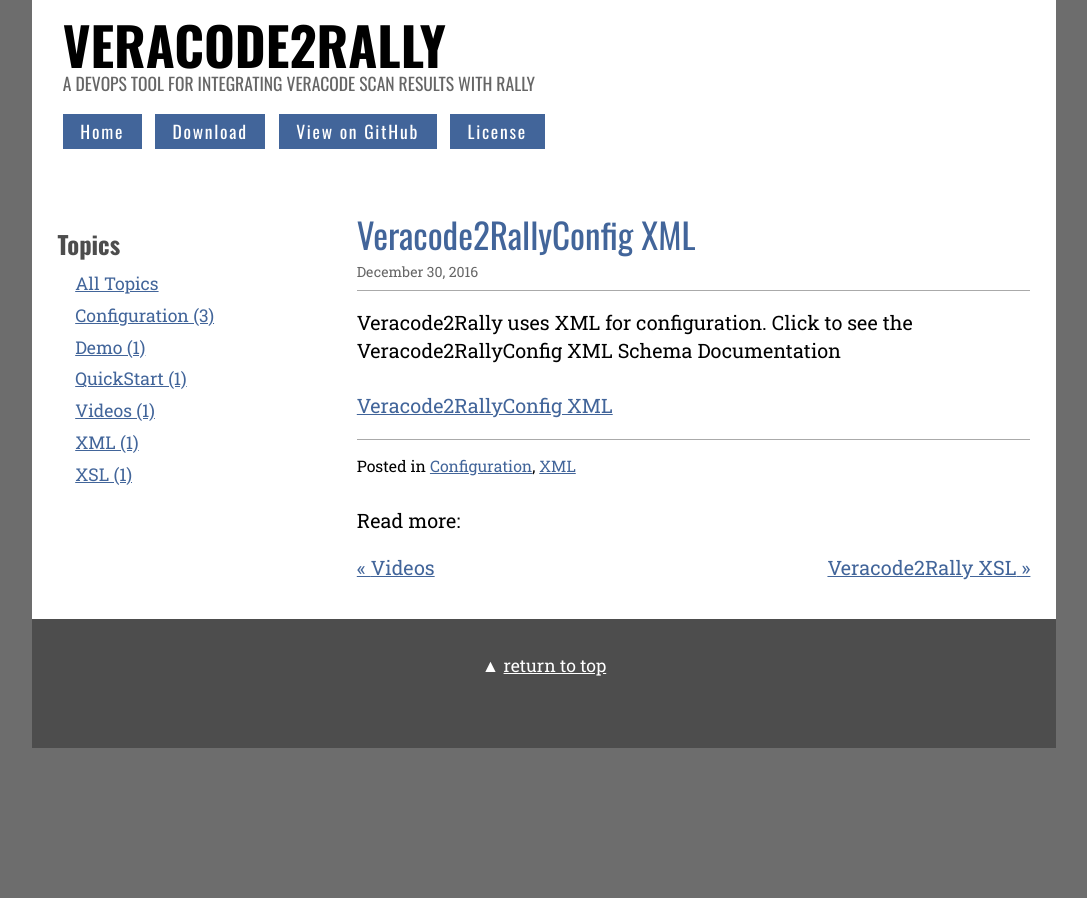
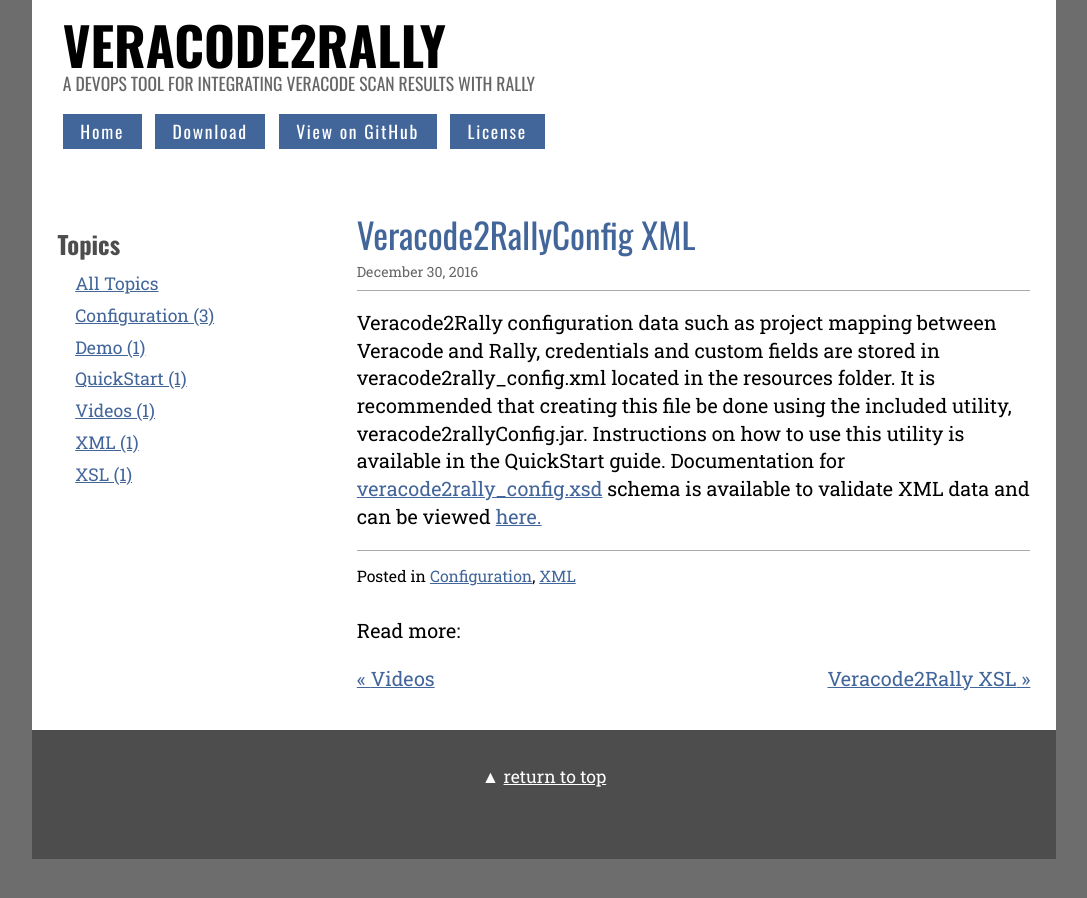
Before and after one commit to SecureDevOps/veracode2rally, a Jekyll site: the page built from _posts/2017-01-15-veracode2rallyConfig_xml.md, in a window 1280 px wide. Shown: the whole page, without its empty margins (96-1183 px from the left). Built offline with Jekyll 4.4.1, drawn with Linux system fonts in a browser that asks for light colours.

Commit message:
Updated files

```diff
--- a/_posts/2017-01-15-veracode2rallyConfig_xml.md
+++ b/_posts/2017-01-15-veracode2rallyConfig_xml.md
@@ -5,7 +5,8 @@
 tags: [Configuration, XML]
 ---
 
-Veracode2Rally uses XML for configuration. Click to see the Veracode2RallyConfig XML Schema Documentation
-<br>
-<br>
-<a href="{{site.baseurl}}/web/xsd/veracode2rally_config.html" target="_blank" title="Veracode2RallyConfig XML">Veracode2RallyConfig XML</a>
+Veracode2Rally configuration data such as project mapping between Veracode and Rally, credentials and custom fields
+are stored in veracode2rally_config.xml located in the resources folder. It is recommended that creating this file
+be done using the included utility, veracode2rallyConfig.jar. Instructions on how to use this utility is available in the QuickStart guide.
+Documentation for <a href="{{site.baseurl}}/web/xsd/veracode2rally_config-xsd.html" target="_blank" title="Veracode2RallyConfig XSD">veracode2rally_config.xsd</a>
+schema is available to validate XML data and can be viewed <a href="{{site.baseurl}}/web/xsd/veracode2rally_config.html" target="_blank" title="Veracode2RallyConfig XSD">here.</a>
```
Also changed, not shown: web/xsd/veracode2rally_config-xsd.html (added, +96 -0 lines).
